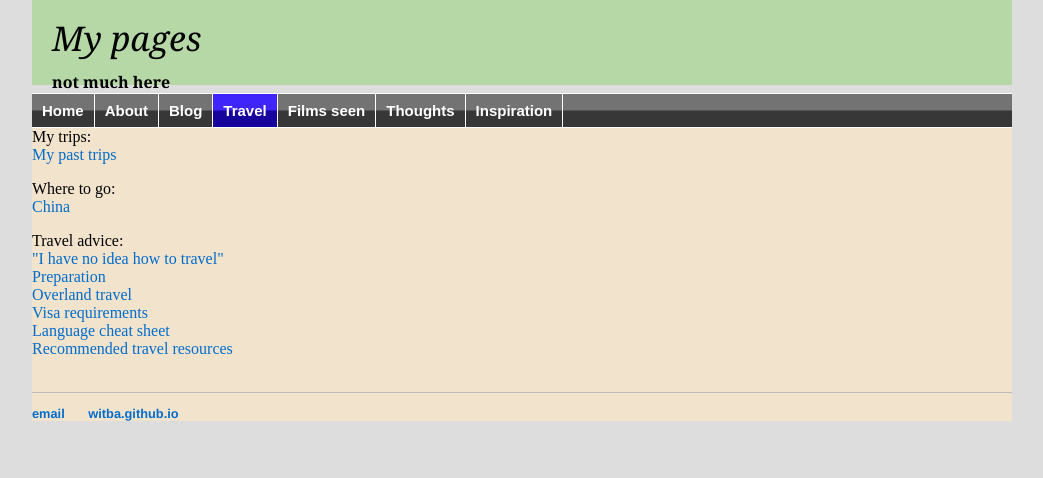
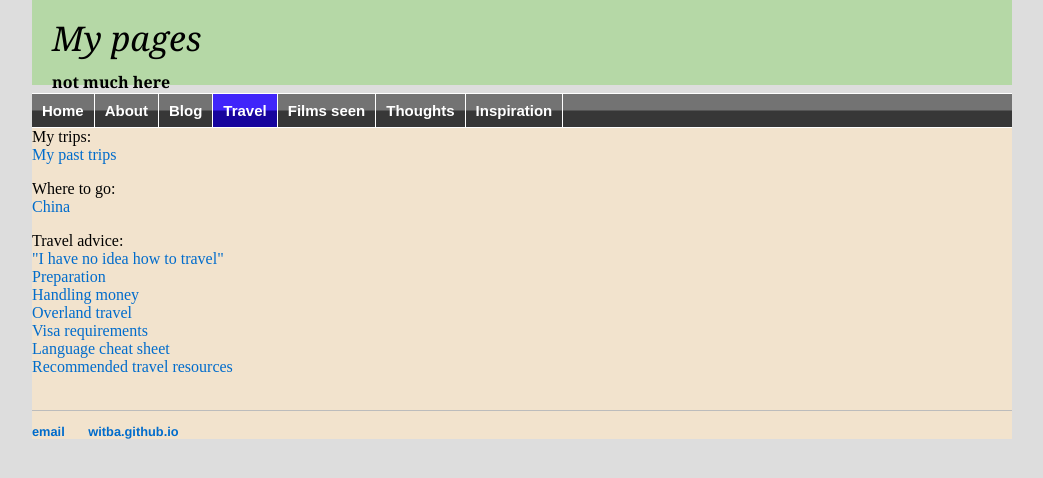
Before and after one commit to witba/witba.github.io, a Jekyll site: the page built from travel/index.html, in a window 1280 px wide. Shown: the top 478 px of the page, without its empty margins (118-1161 px from the left). Built offline with Jekyll 4.4.1, drawn with Linux system fonts in a browser that asks for light colours.

Commit message:
Update index.html

```diff
--- a/travel/index.html
+++ b/travel/index.html
@@ -10,6 +10,7 @@ Where to go:<br>
 Travel advice:<br>
 <a href="waystotravel.html">"I have no idea how to travel"</a><br>
 <a href="preparation.html">Preparation</a><br>
+<a href="money.html">Handling money</a><br>
 <a href="overland.html">Overland travel</a><br>
 <a href="visas.html">Visa requirements</a><br>
 <a href="lang.html">Language cheat sheet</a><br>
```
